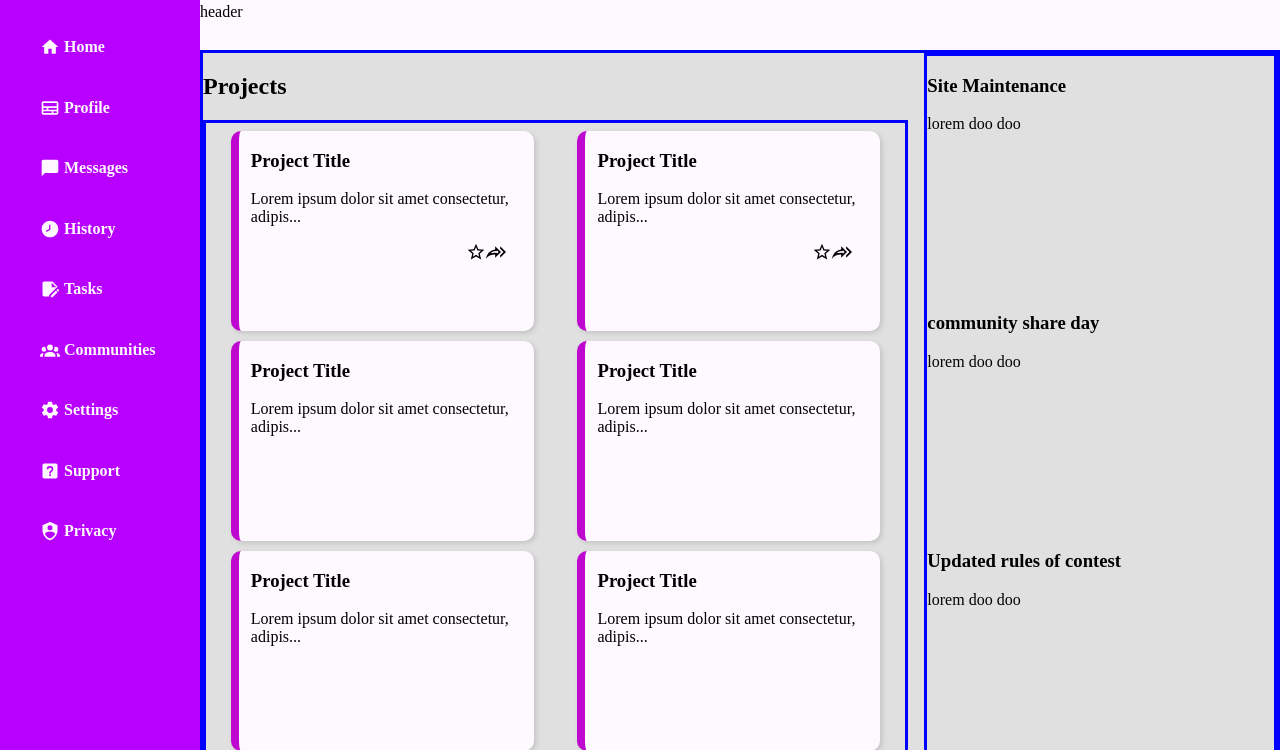
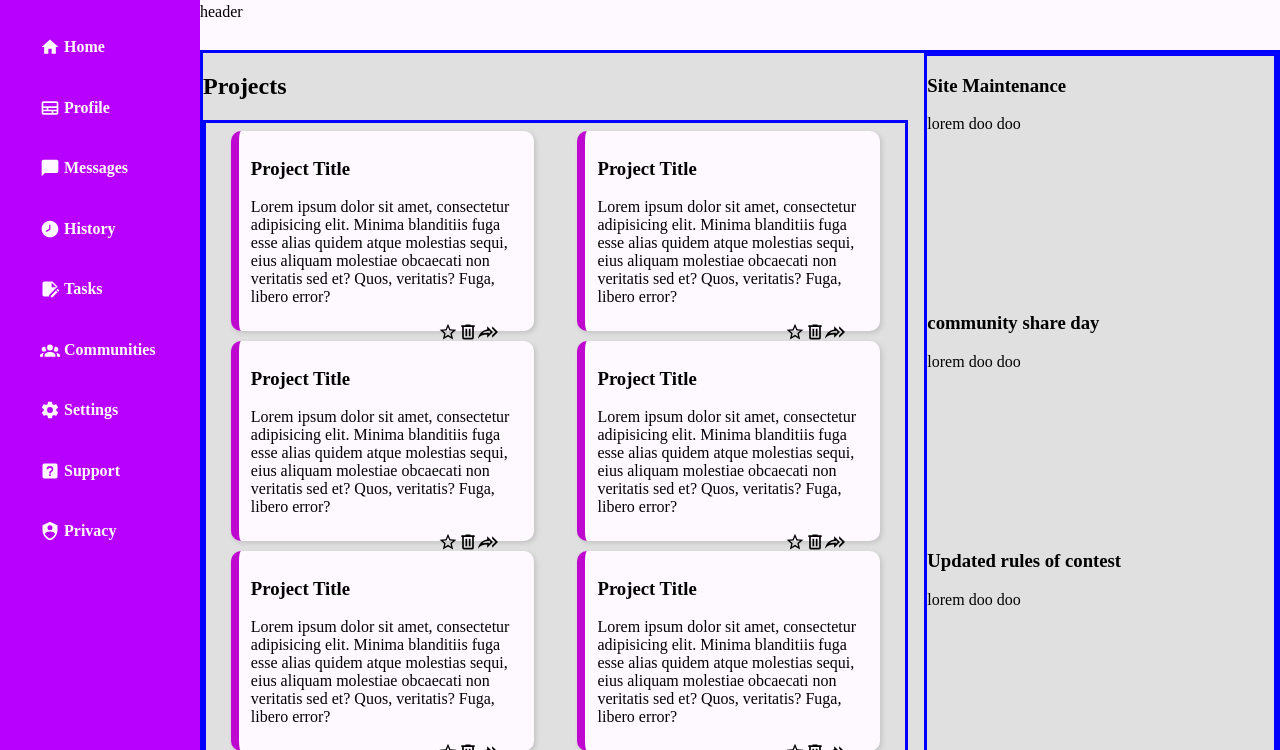
Before and after one commit to patrickmblack/odin-admin, a plain HTML site: page index.html in a window 1280 px wide. Shown: the part 50-800 px from the top of the page. Drawn offline with Linux system fonts and the light colour scheme.

Commit message:
Finish layout of project cards
Project cards are organized with text and action buttons. Action buttons
stay at bottom of the card and to the right. Images have alt text.

```diff
--- a/index.html
+++ b/index.html
@@ -62,36 +62,70 @@
                 <h2 class="title">Projects</h2>
                 <div class="projects">
                     <div class="project">
-                        <h3>Project Title</h3>
-                        <p>Lorem ipsum dolor sit amet consectetur, adipis...</p>
-                        <div class="interaction-buttons">
-                            <img src="img/icons/star-outline.svg">
-                            <img src="img/icons/share-all-outline.svg">
+                        <div class="project-text">
+                            <h3 class="project-name">Project Title</h3>
+                            <p class="project-text">Lorem ipsum dolor sit amet, consectetur adipisicing elit. Minima blanditiis fuga esse alias quidem atque molestias sequi, eius aliquam molestiae obcaecati non veritatis sed et? Quos, veritatis? Fuga, libero error?</p>
+                        </div>
+                        <div class="project-buttons">
+                            <img src="img/icons/star-outline.svg" alt="favorite button. Image of star.">
+                            <img src="img/icons/trash-can-outline.svg" alt="delete button. Image of trash can.">
+                            <img src="img/icons/share-all-outline.svg" alt="Share button. Image of two arrows pointing right.">
                         </div>
                     </div>
                     <div class="project">
-                        <h3>Project Title</h3>
-                        <p>Lorem ipsum dolor sit amet consectetur, adipis...</p>
-                        <div class="interaction-buttons">
-                            <img src="img/icons/star-outline.svg">
-                            <img src="img/icons/share-all-outline.svg">
+                        <div class="project-text">
+                            <h3 class="project-name">Project Title</h3>
+                            <p class="project-text">Lorem ipsum dolor sit amet, consectetur adipisicing elit. Minima blanditiis fuga esse alias quidem atque molestias sequi, eius aliquam molestiae obcaecati non veritatis sed et? Quos, veritatis? Fuga, libero error?</p>
+                        </div>
+                        <div class="project-buttons">
+                            <img src="img/icons/star-outline.svg" alt="favorite button. Image of star.">
+                            <img src="img/icons/trash-can-outline.svg" alt="delete button. Image of trash can.">
+                            <img src="img/icons/share-all-outline.svg" alt="Share button. Image of two arrows pointing right.">
                         </div>
                     </div>
                     <div class="project">
-                        <h3>Project Title</h3>
-                        <p>Lorem ipsum dolor sit amet consectetur, adipis...</p>
+                        <div class="project-text">
+                            <h3 class="project-name">Project Title</h3>
+                            <p class="project-text">Lorem ipsum dolor sit amet, consectetur adipisicing elit. Minima blanditiis fuga esse alias quidem atque molestias sequi, eius aliquam molestiae obcaecati non veritatis sed et? Quos, veritatis? Fuga, libero error?</p>
+                        </div>
+                        <div class="project-buttons">
+                            <img src="img/icons/star-outline.svg" alt="favorite button. Image of star.">
+                            <img src="img/icons/trash-can-outline.svg" alt="delete button. Image of trash can.">
+                            <img src="img/icons/share-all-outline.svg" alt="Share button. Image of two arrows pointing right.">
+                        </div>
                     </div>
                     <div class="project">
-                        <h3>Project Title</h3>
-                        <p>Lorem ipsum dolor sit amet consectetur, adipis...</p>
+                        <div class="project-text">
+                            <h3 class="project-name">Project Title</h3>
+                            <p class="project-text">Lorem ipsum dolor sit amet, consectetur adipisicing elit. Minima blanditiis fuga esse alias quidem atque molestias sequi, eius aliquam molestiae obcaecati non veritatis sed et? Quos, veritatis? Fuga, libero error?</p>
+                        </div>
+                        <div class="project-buttons">
+                            <img src="img/icons/star-outline.svg" alt="favorite button. Image of star.">
+                            <img src="img/icons/trash-can-outline.svg" alt="delete button. Image of trash can.">
+                            <img src="img/icons/share-all-outline.svg" alt="Share button. Image of two arrows pointing right.">
+                        </div>
                     </div>
                     <div class="project">
-                        <h3>Project Title</h3>
-                        <p>Lorem ipsum dolor sit amet consectetur, adipis...</p>
+                        <div class="project-text">
+                            <h3 class="project-name">Project Title</h3>
+                            <p class="project-text">Lorem ipsum dolor sit amet, consectetur adipisicing elit. Minima blanditiis fuga esse alias quidem atque molestias sequi, eius aliquam molestiae obcaecati non veritatis sed et? Quos, veritatis? Fuga, libero error?</p>
+                        </div>
+                        <div class="project-buttons">
+                            <img src="img/icons/star-outline.svg" alt="favorite button. Image of star.">
+                            <img src="img/icons/trash-can-outline.svg" alt="delete button. Image of trash can.">
+                            <img src="img/icons/share-all-outline.svg" alt="Share button. Image of two arrows pointing right.">
+                        </div>
                     </div>
                     <div class="project">
-                        <h3>Project Title</h3>
-                        <p>Lorem ipsum dolor sit amet consectetur, adipis...</p>
+                        <div class="project-text">
+                            <h3 class="project-name">Project Title</h3>
+                            <p class="project-text">Lorem ipsum dolor sit amet, consectetur adipisicing elit. Minima blanditiis fuga esse alias quidem atque molestias sequi, eius aliquam molestiae obcaecati non veritatis sed et? Quos, veritatis? Fuga, libero error?</p>
+                        </div>
+                        <div class="project-buttons">
+                            <img src="img/icons/star-outline.svg" alt="favorite button. Image of star.">
+                            <img src="img/icons/trash-can-outline.svg" alt="delete button. Image of trash can.">
+                            <img src="img/icons/share-all-outline.svg" alt="Share button. Image of two arrows pointing right.">
+                        </div>
                     </div>
                 </div>
             </div>
--- a/style.css
+++ b/style.css
@@ -150,20 +150,27 @@ li{
     height: 200px;
     background-color: var(--background);
     border-radius: 10px;
+    padding: 8px;
     padding-left: 12px;
     box-shadow: 2px 2px 5px rgb(194, 194, 194);
     border-left: 8px solid var(--accent);
     justify-self: center;
+    display: flex;
+    flex-direction: column;
 }
 
-.interaction-buttons{
+.project-text{
+    flex: 1;
+}
+
+.project-buttons{
     display: flex;
     justify-content: end;
     align-items: flex-end;
     padding-right: 10%;
 }
 
-.interaction-buttons img{
+.project-buttons img{
     height: 20px;
     width: auto;
 }
```
Also changed, not shown: img/icons/trash-can-outline.svg (added).
